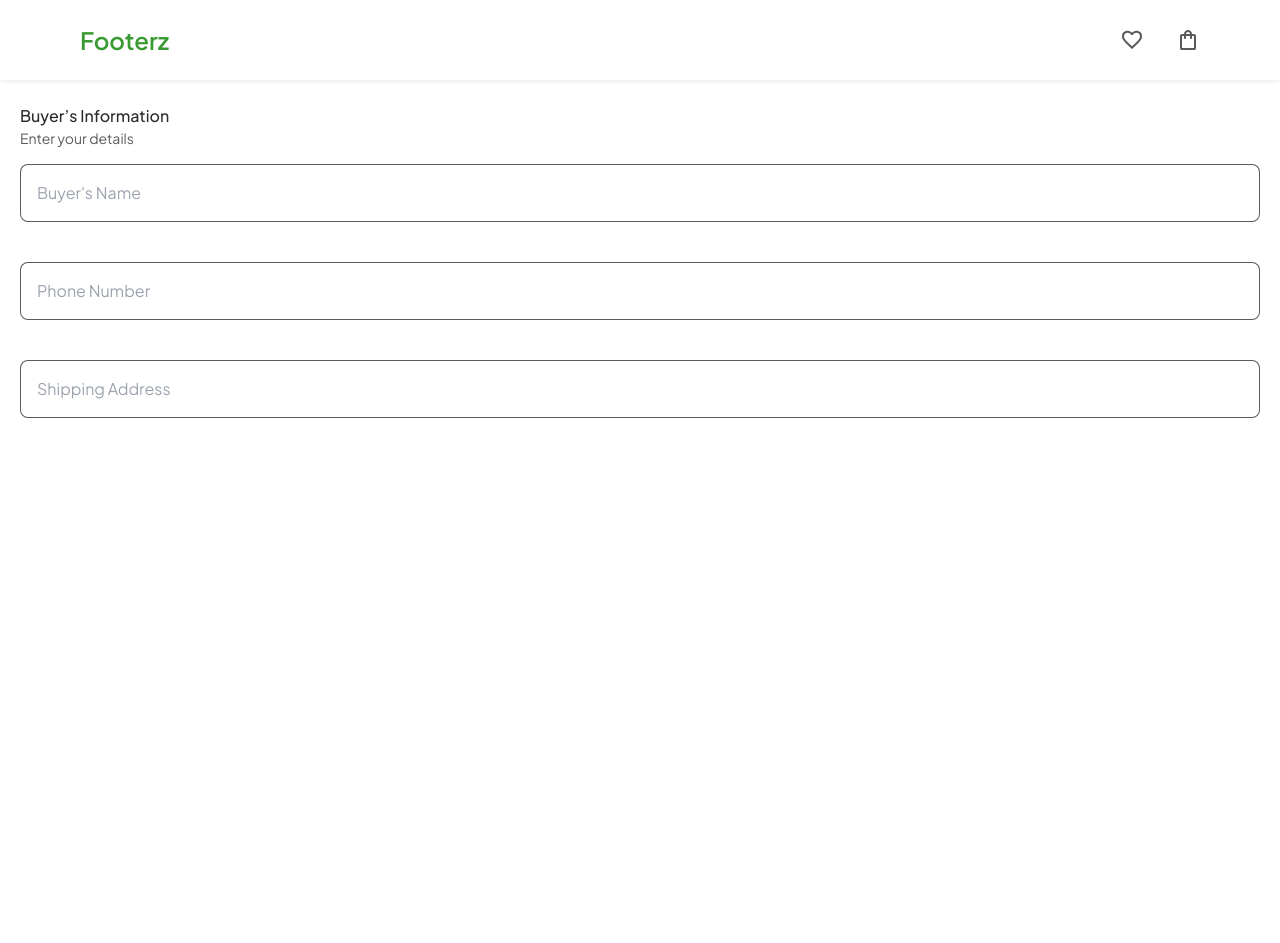
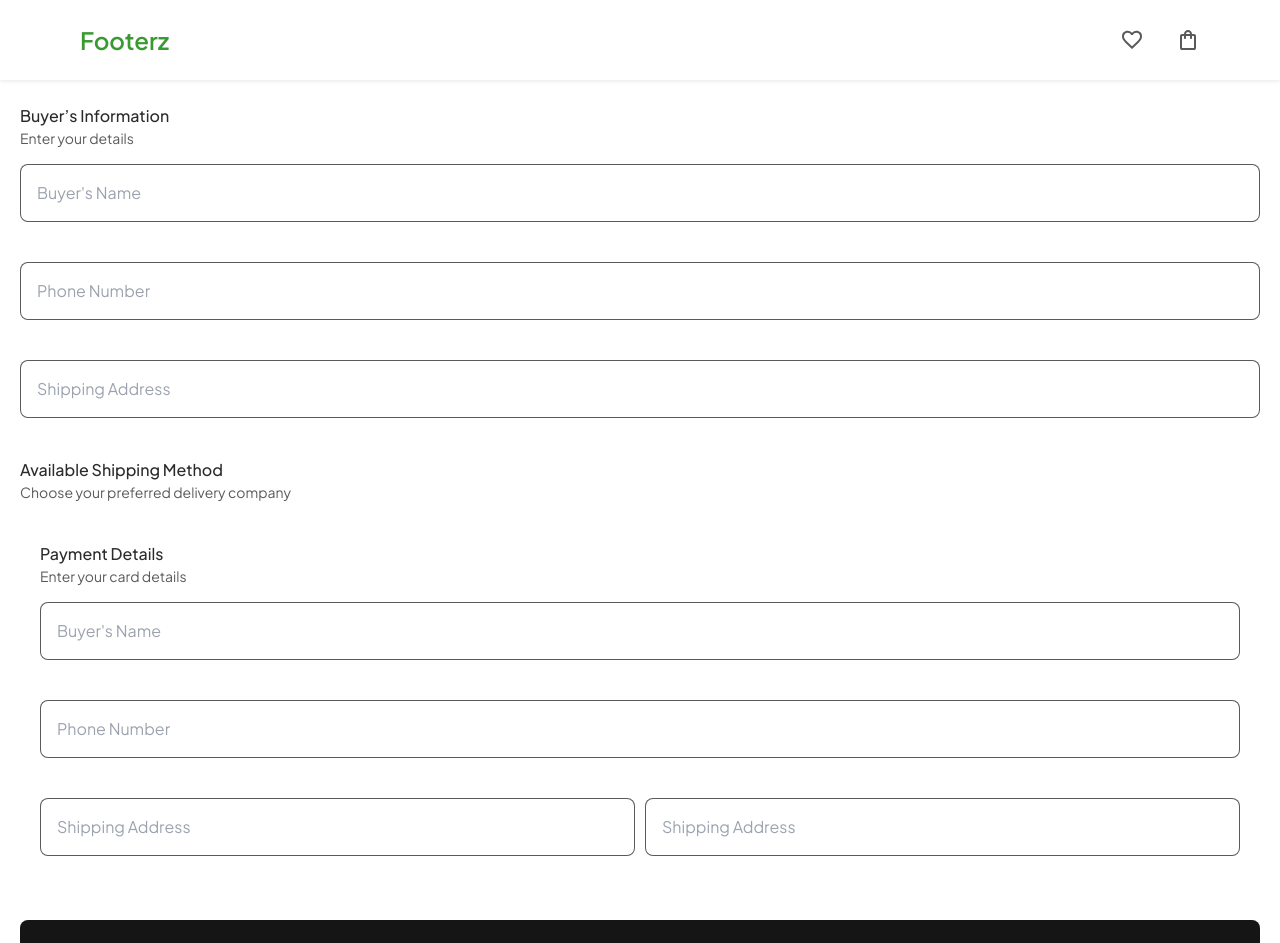
Before and after one commit to Dev-Elo-1505/HNG-Task2, a React (Vite) app: page /savedProducts in a window 1280 px wide. Shown: the top 943 px of the page. Before the commit the page ends 800 px from the top, so only its background shows below. Built offline with nearby package versions, Linux system fonts and the light colour scheme.

Commit message:
Update routing

```diff
--- a/src/pages/Cart.tsx
+++ b/src/pages/Cart.tsx
@@ -76,7 +76,7 @@ export const Cart = () => {
           <p className="font-medium text-base">Sub-Total</p>
           <p className="text-customGreen font-bold text-xl">₦67,000</p>
         </div>
-        <Link to="/checkout"><button className="w-full py-5 px-6 bg-[#151515] rounded-lg text-[#fefefe] font-medium hover:opacity-90 active:scale-95 transition ease-in-out delay-150">Checkout</button></Link>
+        <Link to="/savedProducts"><button className="w-full py-5 px-6 bg-[#151515] rounded-lg text-[#fefefe] font-medium hover:opacity-90 active:scale-95 transition ease-in-out delay-150">Checkout</button></Link>
 
       </div>
       </section>
--- a/src/pages/SavedProducts.tsx
+++ b/src/pages/SavedProducts.tsx
@@ -1,21 +1,79 @@
 import NavBar from "../components/NavBar";
+import { Link } from "react-router-dom";
 
 export const SavedProducts = () => {
   return (
     <>
       <NavBar />
-      <section>
-        <div id="info" className="px-5 py-6">
+      <section  className="px-5 py-6">
+        <div id="info">
           <div className="mb-4">
             <h3 className="text-base font-medium">Buyer’s Information</h3>
             <p className="text-customLink text-sm">Enter your details</p>
           </div>
           <form>
-            <input type="text" placeholder="Buyer's Name" className="border border-customLink p-4 rounded-lg w-full block focus:outline-none mb-10" required/>
-            <input type="number" placeholder="Phone Number" className="border border-customLink p-4 rounded-lg w-full block focus:outline-none mb-10" required/>
-            <input type="text" placeholder="Shipping Address" className="border border-customLink p-4 rounded-lg w-full block focus:outline-none mb-10" required/>
+            <input
+              type="text"
+              placeholder="Buyer's Name"
+              className="border border-customLink p-4 rounded-lg w-full block focus:outline-none mb-10"
+              required
+            />
+            <input
+              type="number"
+              placeholder="Phone Number"
+              className="border border-customLink p-4 rounded-lg w-full block focus:outline-none mb-10"
+              required
+            />
+            <input
+              type="text"
+              placeholder="Shipping Address"
+              className="border border-customLink p-4 rounded-lg w-full block focus:outline-none mb-10"
+              required
+            />
           </form>
         </div>
+        <div>
+          <div className="mb-4">
+            <h3 className="text-base font-medium">Available Shipping Method</h3>
+            <p className="text-customLink text-sm">Choose your preferred delivery company</p>
+          </div>
+        </div>
+        <div className="px-5 py-6">
+          <div className="mb-4">
+            <h3 className="text-base font-medium">Payment Details</h3>
+            <p className="text-customLink text-sm">Enter your card details</p>
+          </div>
+          <form>
+            <input
+              type="text"
+              placeholder="Buyer's Name"
+              className="border border-customLink p-4 rounded-lg w-full block focus:outline-none mb-10"
+              required
+            />
+            <input
+              type="number"
+              placeholder="Phone Number"
+              className="border border-customLink p-4 rounded-lg w-full block focus:outline-none mb-10"
+              required
+            />
+            <div className="flex gap-[10px]">
+            <input
+              type="number"
+              placeholder="Shipping Address"
+              className="border border-customLink p-4 rounded-lg w-full block focus:outline-none mb-10"
+              required
+            />
+            <input
+              type="number"
+              placeholder="Shipping Address"
+              className="border border-customLink p-4 rounded-lg w-full block focus:outline-none mb-10"
+              required
+            />
+            </div>
+
+          </form>
+        </div>
+        <Link to="/checkout"><button className="w-full py-5 px-6 bg-[#151515] rounded-lg text-[#fefefe] font-medium hover:opacity-90 active:scale-95 transition ease-in-out delay-150">Make Payment</button></Link>
       </section>
     </>
   );
```
